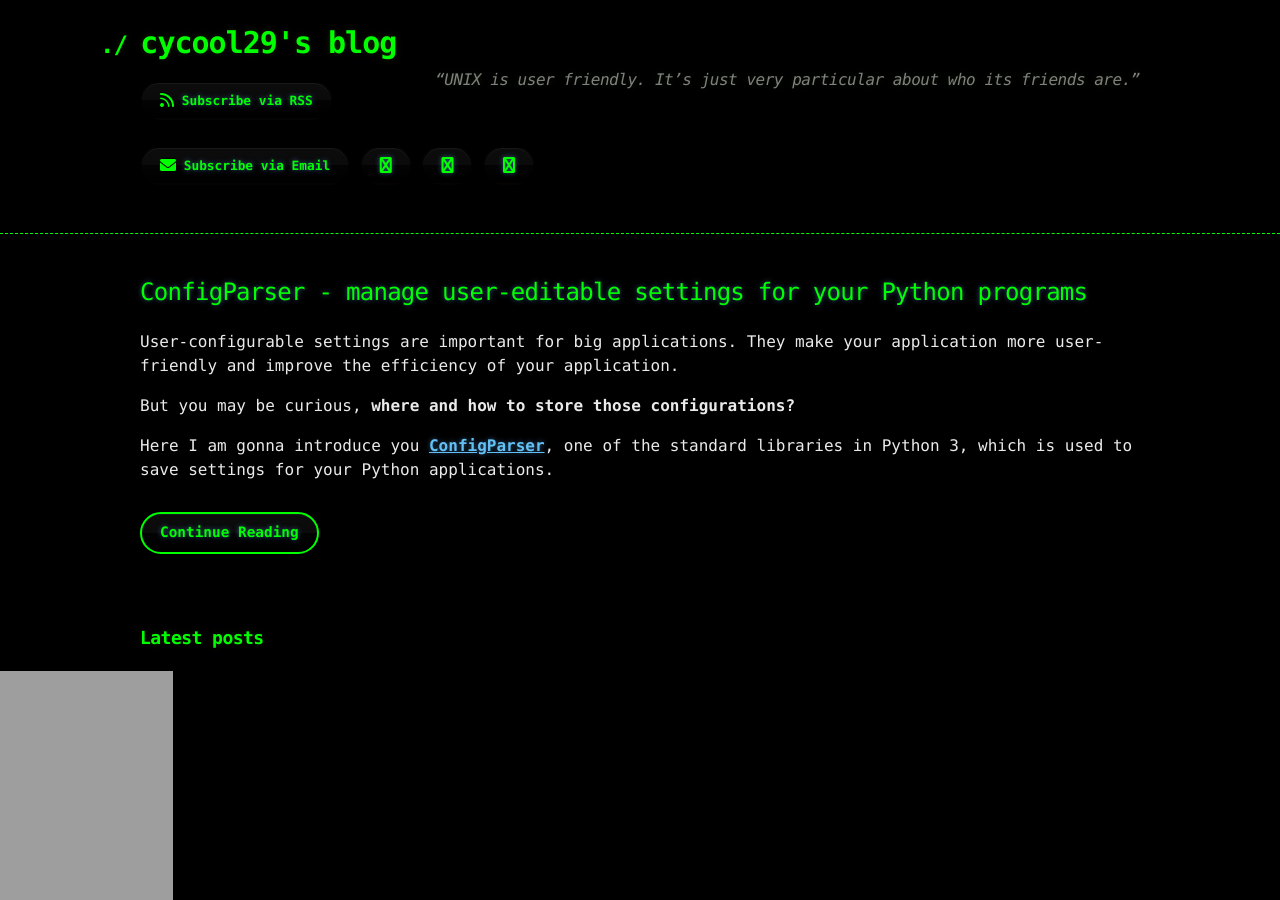
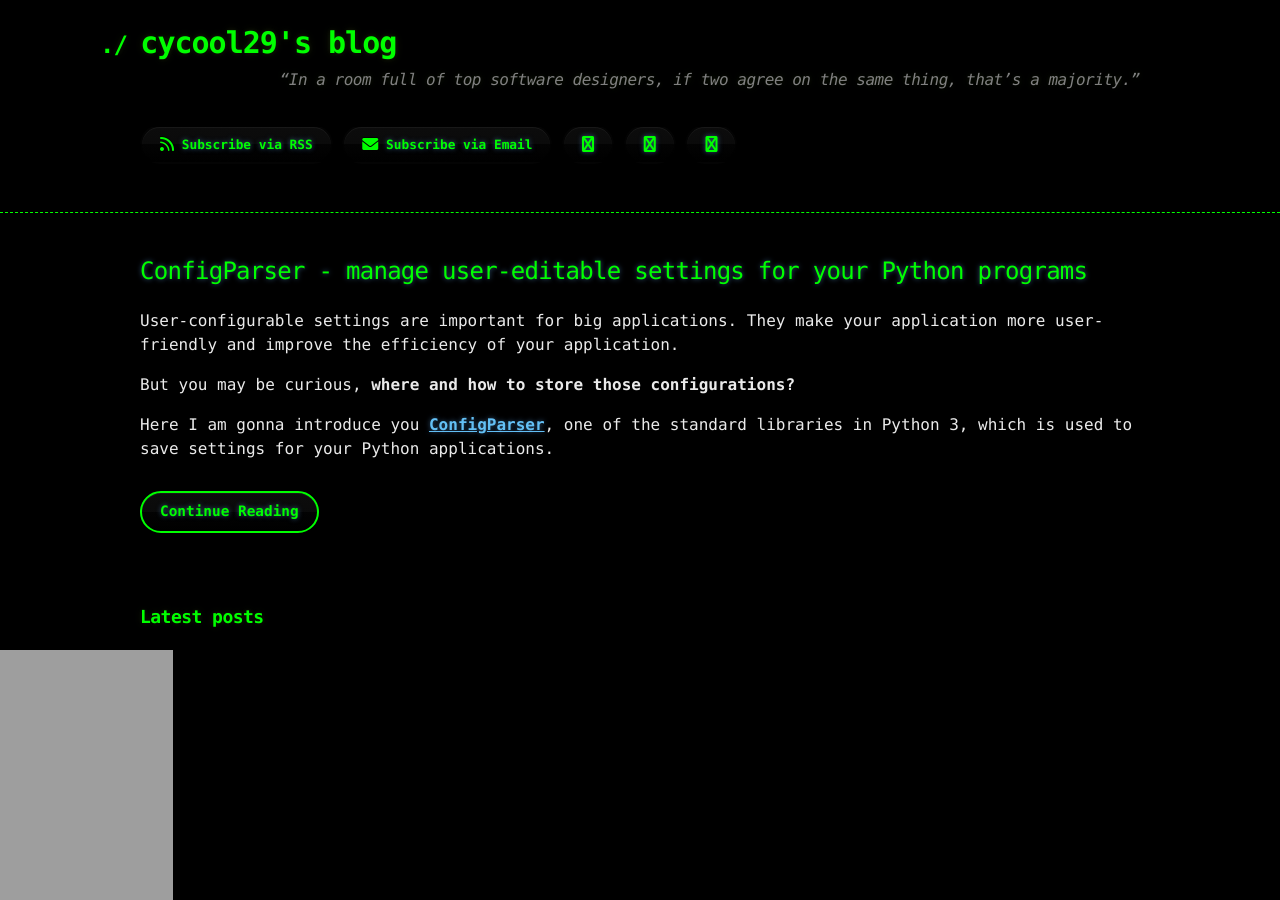
Before and after one commit to cycool29/cycool29.github.io, a Jekyll site: the page built from index.md, in a window 1280 px wide and 900 px high. Built offline with Jekyll 4.4.1, drawn with Linux system fonts in a browser that asks for light colours; a style sheet for code colours, icons or effects is not loaded.

Commit message:
Update quotes

```diff
--- a/_config.yml
+++ b/_config.yml
@@ -1,5 +1,5 @@
 title: cycool29's blog
-description: "“UNIX is user friendly. It’s just very particular about who its friends are.” "
+description: "“In a room full of top software designers, if two agree on the same thing, that’s a majority.” "
 author: cycool29
 url: https://cycool29.github.io
 timezone: UTC
```
